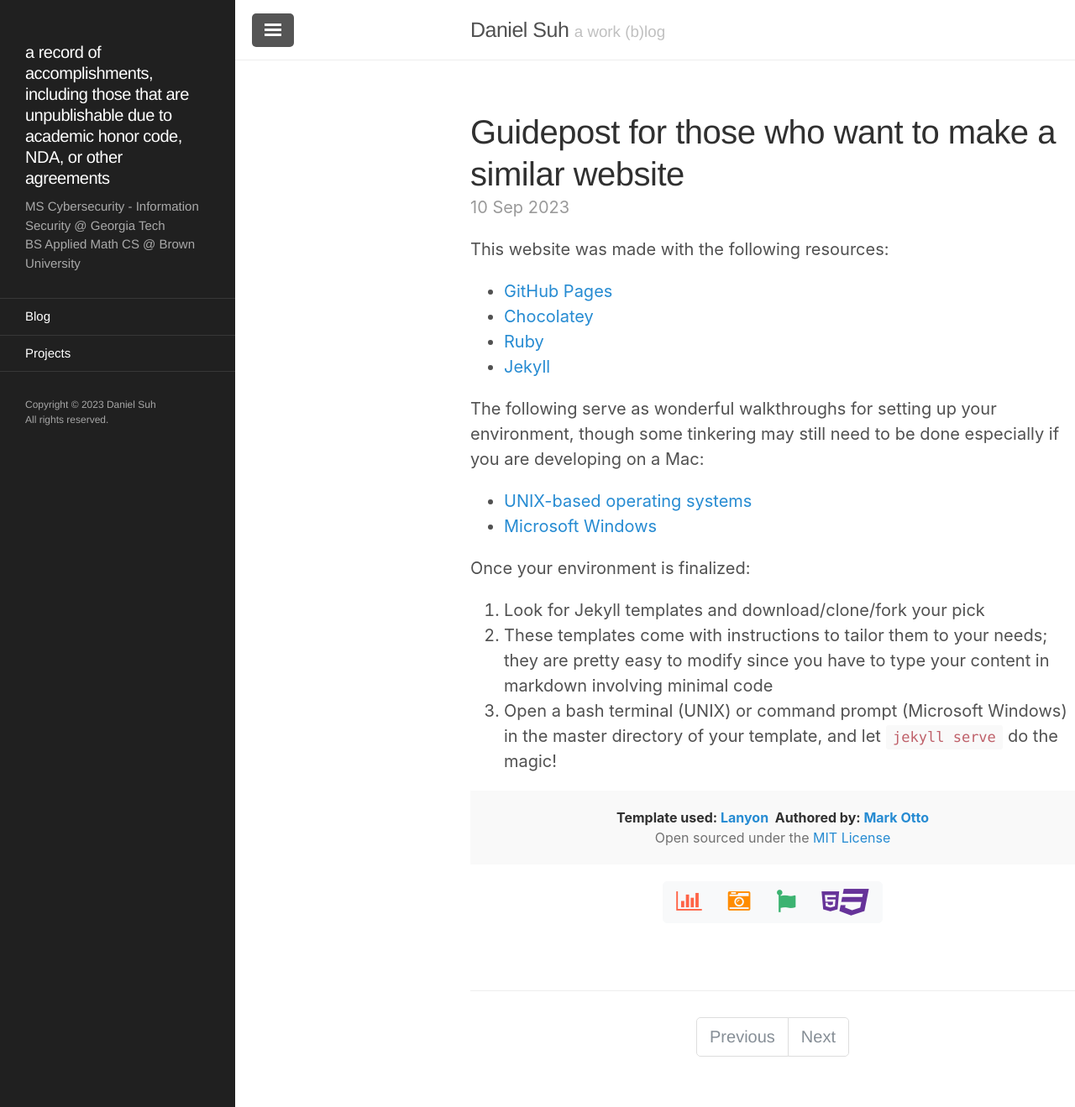
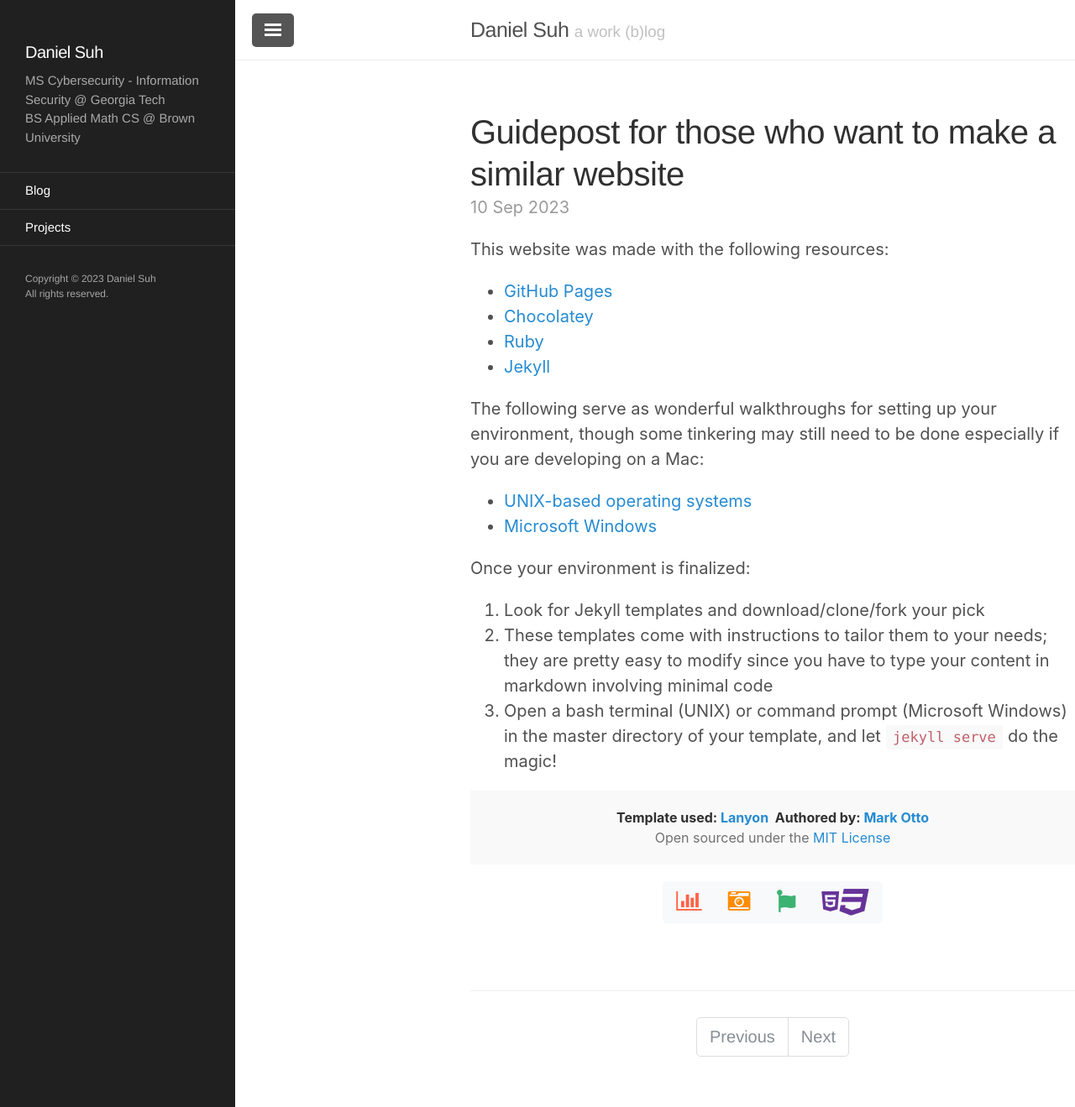
Before and after one commit to 2ne8/2ne8.github.io, a Jekyll site: the page built from index.html, in a window 1280 px wide and 1319 px high. Shown: the whole window at 84% size. Built offline with Jekyll 4.4.1, drawn with Linux system fonts in a browser that asks for light colours; some web fonts are replaced; the list of posts is cut into pages by our own code.

```diff
--- a/_config.yml
+++ b/_config.yml
@@ -14,7 +14,7 @@ title:            Daniel Suh
 tagline:          a work (b)log
 email:            daniel_suh@alumni.brown.edu
 #email2:           dsuh40@gatech.edu
-description:      'a record of accomplishments, including those that are unpublishable due to academic honor code, NDA, or other agreements'
+description:      'Daniel Suh'
 paginate:         2
 baseurl:          ''
 
```
Also changed, not shown: projects.md (+11 -4 lines), public/projects/cs6263-mp4.png (added), 2 other files.
